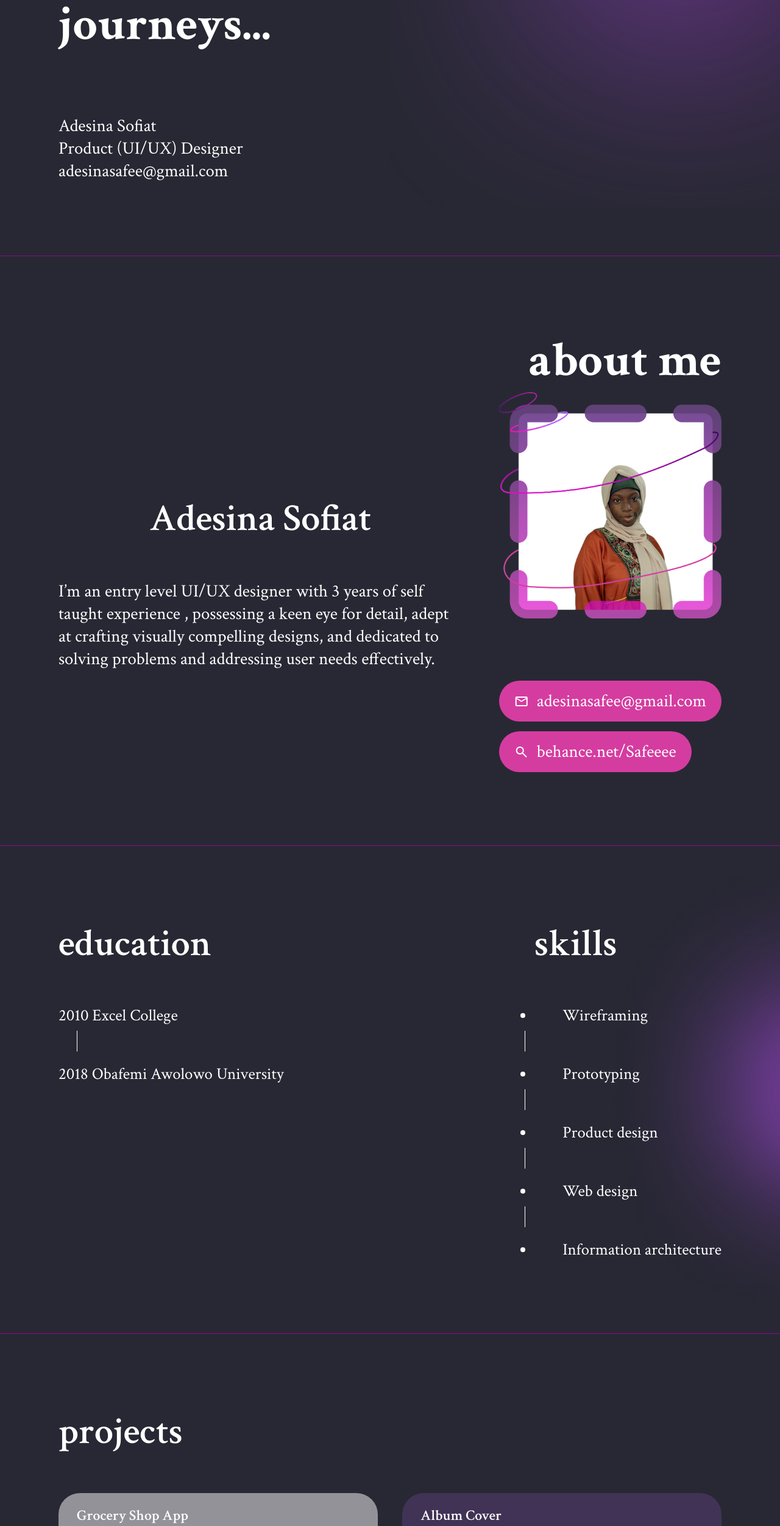
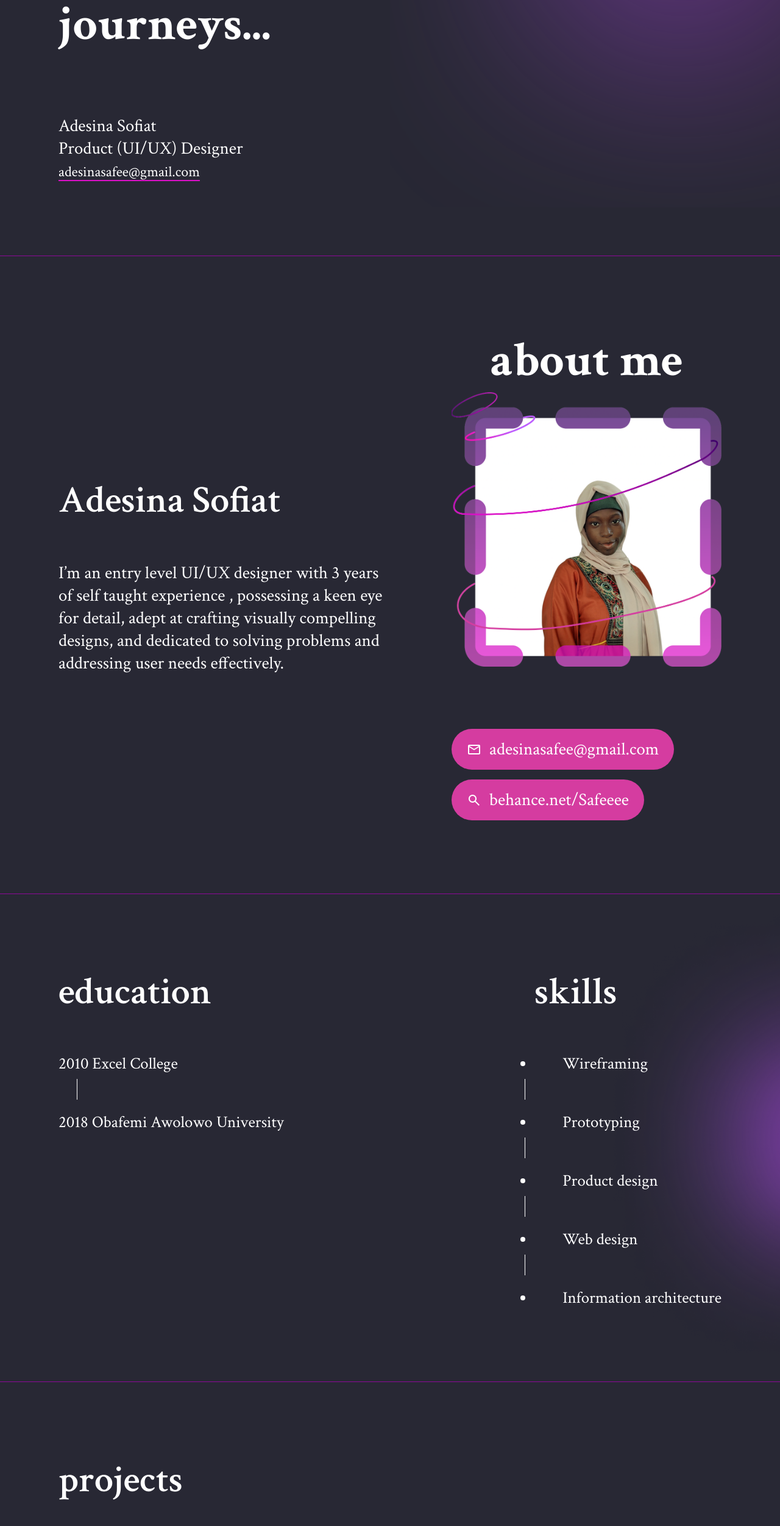
Before and after one commit to somilisa/Safee-Portfolio, a React (Create React App) app: page / in a window 1280 px wide. Shown: the part 234-2736 px from the top of the page at 61% size. Built offline with nearby package versions, Linux system fonts and the light colour scheme.

Commit message:
feat: added interactions to links and buttons

```diff
--- a/src/Components/About/index.tsx
+++ b/src/Components/About/index.tsx
@@ -2,17 +2,14 @@ import React from "react";
 import "./style.scss";
 import profile from "../../Assets/profile.png";
 import Button from "../Button";
-import email from "../../Assets/Email.svg";
-import search from "../../Assets/Search.svg";
 function About() {
   return (
     <>
       <section>
         <div className="content">
-          <h2 className="about-title">about me</h2>
           <div className="about-content">
             <div className="bio">
-              <h3 className="bio-title desktop-only">Adesina Sofiat</h3>
+              <h3 className="desktop-only">Adesina Sofiat</h3>
               <h3 className="bio-title mobile-only">Hi! I’m Sofiat</h3>
               <p className="bio-text">
                 I’m an entry level UI/UX designer with 3 years of self taught
@@ -35,6 +32,7 @@ function About() {
               </div>
             </div>
             <div className="profile">
+              <h2 className="about-title">about me</h2>
               <div className="profile-picture">
                 <img src={profile} alt="profile" id="image" />
               </div>
--- a/src/Components/About/style.scss
+++ b/src/Components/About/style.scss
@@ -1,5 +1,5 @@
 .about-title {
-  text-align: right;
+  text-align: center;
   margin-bottom: 0px;
 }
 .about-content {
@@ -15,11 +15,12 @@
   justify-content: center;
 }
 .bio-title {
-  display: block;
   text-align: center;
 }
 .bio-text {
   font-size: clamp(24px, 16px + 1vw, 36px);
+  display: block;
+  max-width: 547px;
 }
 .profile {
   display: flex;
--- a/src/Components/Button/style.scss
+++ b/src/Components/Button/style.scss
@@ -6,6 +6,7 @@
   display: flex;
   align-items: center;
   gap: 13px;
+  transition: 0.2s all ease-out;
 }
 
 .button a {
@@ -14,3 +15,7 @@
   font-size: clamp(24px, 16px + 1vw, 36px);
   font-family: "Crimson Text", serif;
 }
+
+.button:hover {
+  transform: scale(1.02);
+}
--- a/src/Components/Hero/index.tsx
+++ b/src/Components/Hero/index.tsx
@@ -24,7 +24,10 @@ function Hero({ title, isHero }: Props) {
             <div className="contact-intro">
               <p>Adesina Sofiat</p>
               {isHero && <p>Product (UI/UX) Designer</p>}
-              <a href="mailto: adesinasafee@gmail.com">
+              <a
+                href="mailto: adesinasafee@gmail.com"
+                className="link-underline"
+              >
                 adesinasafee@gmail.com
               </a>
             </div>
@@ -36,13 +39,20 @@ function Hero({ title, isHero }: Props) {
                   </div>
                 </li>
                 <li>
-                  <a href="behance.net/Safeeee">behance</a>
+                  <a href="behance.net/Safeeee" className="link-underline">
+                    behance
+                  </a>
                 </li>
                 <li>
-                  <a href="#">twitter</a>
+                  <a href="#" className="link-underline">
+                    twitter
+                  </a>
                 </li>
                 <li>
-                  <a href="https://ng.linkedin.com/in/sofiat-adesina-02546a241">
+                  <a
+                    href="https://ng.linkedin.com/in/sofiat-adesina-02546a241"
+                    className="link-underline"
+                  >
                     linkedIn
                   </a>
                 </li>
--- a/src/Components/Hero/style.scss
+++ b/src/Components/Hero/style.scss
@@ -19,14 +19,34 @@
   font-family: "Crimson Text";
   font-size: clamp(24px, 16px + 1vw, 36px);
 }
-.contact-intro a {
+.link-underline {
   text-decoration: none;
-  color: #fff;
+  color: var(--text);
+  font-size: 24px;
+  transition: 0.2s all ease-in-out;
+  position: relative;
+  &:hover {
+    &:after {
+      width: 0;
+    }
+  }
+  &::after {
+    position: absolute;
+    left: 0;
+    bottom: 0;
+    right: 0;
+    content: "";
+    width: 100%;
+    height: 2px;
+    background-color: var(--Icon2);
+    transition: all 500ms ease;
+  }
 }
+
 .arrows-container {
   position: absolute;
-  top: 0;
-  left: 0;
+  top: -15%;
+  left: -25%;
 }
 
 .arrows-container img {
@@ -37,22 +57,14 @@
 
 .contact-links {
   position: relative;
-  width: 170px;
-  height: 192px;
   display: flex;
   flex-direction: column;
   justify-content: center;
-  align-items: center;
+  padding: 20px;
 }
 
 .contact-links li {
   list-style: none;
-}
-
-.contact-links a {
-  color: var(--text);
-  font-size: 24px;
-  font-family: "Crimson Text", serif;
 }
 
 .back_2 {
@@ -79,8 +91,8 @@
     margin-bottom: 2rem;
   }
   .contact-links {
+    padding: 0;
     width: 100%;
-    height: 42px;
     flex-direction: row;
     justify-content: space-between;
   }
--- a/src/Components/Project/index.tsx
+++ b/src/Components/Project/index.tsx
@@ -15,11 +15,12 @@ function Project({ background, imageUrl, title, description, link }: Props) {
       className="project-card"
       style={{
         background,
-        borderRadius: 35,
       }}
     >
       <header className="project-header">
-        <h4>{title}</h4>
+        <h4>
+          <a href={link}>{title}</a>
+        </h4>
         <p>{description}</p>
       </header>
       <div className="project-image">
--- a/src/Components/Project/style.scss
+++ b/src/Components/Project/style.scss
@@ -4,6 +4,7 @@
   max-height: 450px;
   min-height: 260px;
   position: relative;
+  border-radius: 35px;
 }
 .project-image {
   position: absolute;
@@ -13,8 +14,26 @@
   margin: 21px 0 0 30px;
 }
 .project-header h4 {
-  font-size: 24px;
+  font-size: clamp(20px, calc(1vw + 10px), 24px);
   font-weight: 600;
+  line-height: 1;
+}
+.project-card:hover {
+  transform: scale(1.05);
+  filter: drop-shadow(2px 4px 6px black);
+}
+.project-card a {
+  text-decoration: none;
+  color: unset;
+}
+.project-card a::after {
+  content: "";
+  position: absolute;
+  z-index: 2;
+  left: 0;
+  top: 0;
+  right: 0;
+  bottom: 0;
 }
 .project-header p {
   color: #ffffffb2;
@@ -27,9 +46,13 @@
 
 @media screen and (max-width: 947px) {
   .project-image {
-    inset: 28% 0 10%;
+    inset: 21% 0 8%;
   }
   .project-card {
     min-height: 260px;
+    border-radius: 20px;
+  }
+  .project-header {
+    margin: 13px 0 0 17px;
   }
 }
--- a/src/Components/Projects/index.tsx
+++ b/src/Components/Projects/index.tsx
@@ -20,6 +20,7 @@ function Projects() {
               title="Grocery Shop App"
               description="Online app to shop/order groceries"
               imageUrl={project_1}
+              link="https://www.behance.net/gallery/184840191/Grocery-shopping-app-UI"
             />
 
             <Project
@@ -27,6 +28,7 @@ function Projects() {
               title="Album Cover"
               description="Design cover for music album"
               imageUrl={project_2}
+              link="https://www.behance.net/gallery/184842103/Album-Cover-UI"
             />
 
             <Project
@@ -34,6 +36,7 @@ function Projects() {
               title="Bank web design"
               description="Web design sample for bank site"
               imageUrl={project_3}
+              link="https://www.behance.net/gallery/187575239/Web-Design-for-Banking"
             />
 
             <Project
@@ -41,6 +44,7 @@ function Projects() {
               title="Bank app design"
               description="App design sample for bank"
               imageUrl={project_4}
+              link="https://www.behance.net/gallery/184841325/Finance-Manager-Application"
             />
 
             <Project
@@ -48,12 +52,14 @@ function Projects() {
               title="Koffeeland"
               description="Online app for coffee"
               imageUrl={project_5}
+              link="https://www.behance.net/gallery/184840299/Coffee-Ordering-app-UI"
             />
 
             <Project
               background="rgba(209, 83, 239, 0.15)"
               title="Payment checkout page"
               imageUrl={project_6}
+              link="https://www.behance.net/gallery/184840405/Checkout-page-UI"
             />
           </div>
         </div>
```
